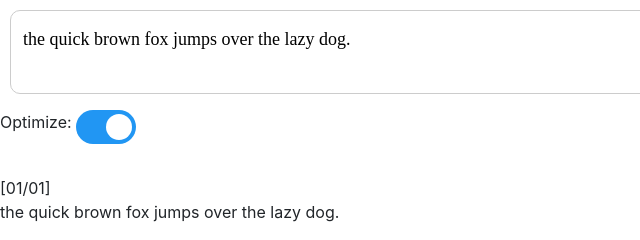
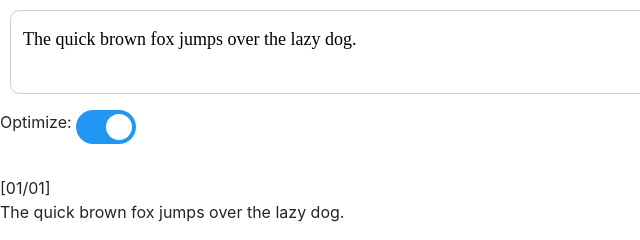
Before and after one commit to iohzrd/tweet-auto-threader, a plain HTML site: page index.html in a window 1280 px wide. Shown: the full height of the page, 0-640 px from the left. Drawn offline with nearby package versions, Linux system fonts and the light colour scheme.

Commit message:
add more abbreviations...

```diff
--- a/abbreviations.js
+++ b/abbreviations.js
@@ -1,4 +1,8 @@
 const replace_list = {
+    "I am ": "I'm ",
+    "I don't care ": "IDC ",
+    "I don't know ": "IDK",
+    "Im ": "I'm ",
     "also known as ": "AKA",
     "altitude ": "alt. ",
     "and ": "& ",
@@ -15,6 +19,7 @@ const replace_list = {
     "can not ": "can't ",
     "cannot ": "can't ",
     "department ": "dept. ",
+    "dont ": "don't ",
     "do not ": "don't ",
     "established ": "est. ",
     "estimated time of arrival ": "ETA ",
@@ -22,10 +27,8 @@ const replace_list = {
     "for your Information ": "FYI ",
     "frequently asked question ": "FAQ ",
     "fuck the world ": "FTW ",
-    "i am ": "I'm ",
-    "i don't care ": "IDC ",
-    "i don't know ": "IDK",
-    "i dont care ": "IDC ",
+    "i ": "I ",
+    "i'm ": "I'm ",
     "in my opinion ": "IMO ",
     "in real life ": "IRL ",
     "is not ": "isn't ",
--- a/index.html
+++ b/index.html
@@ -52,7 +52,7 @@
     const replace = function (input) {
         for (const key in replace_list) {
             const value = replace_list[key];
-            input = input.toLowerCase().split(key).join(value);
+            input = input.split(key).join(value);
         }
         return input;
     }
```
